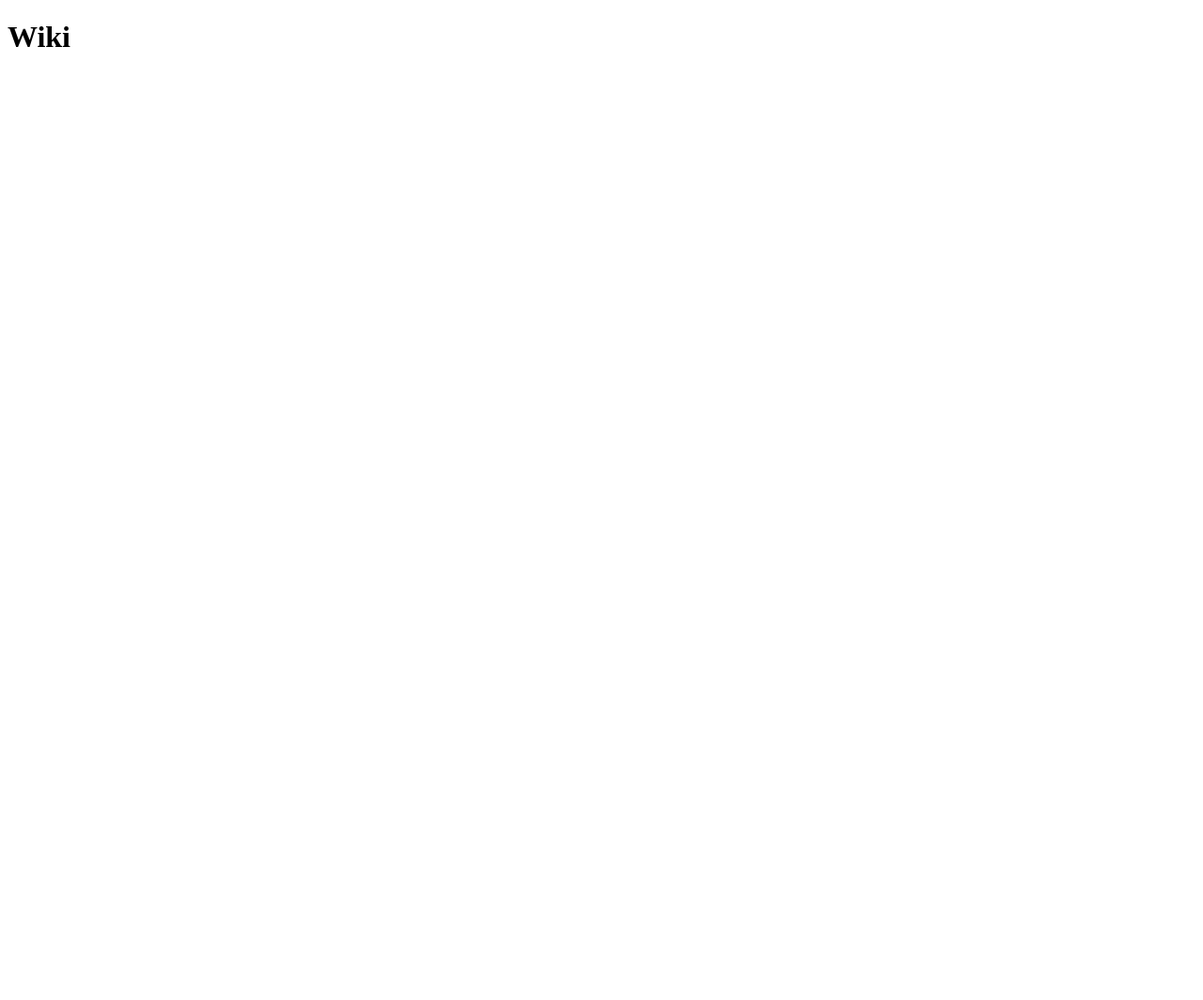
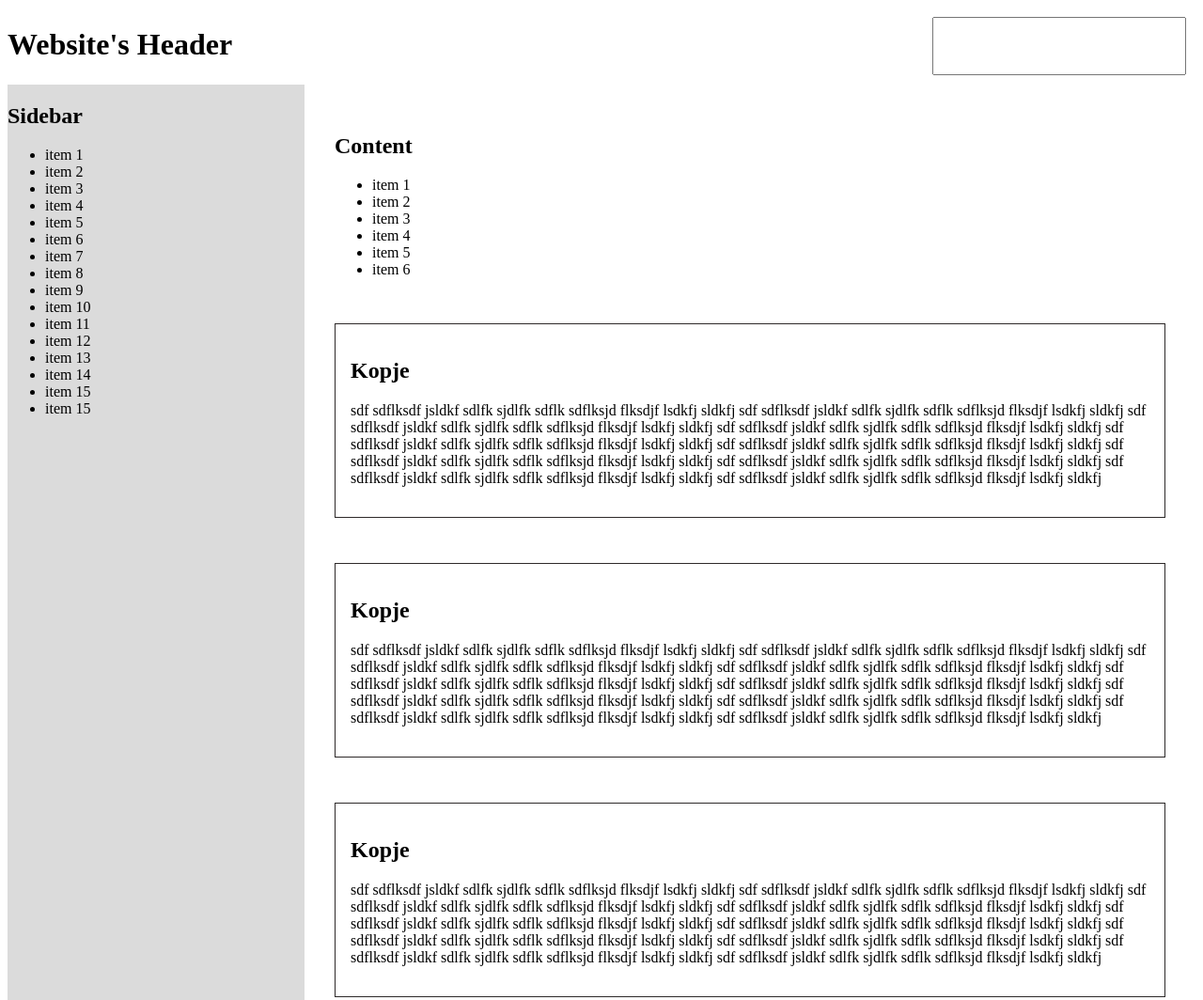
Before and after one commit to HU-SD-SV2PRFED-studenten-2021/prfed_2021-v2b-iv, a website: page WikiApp/src/index.html in a window 1280 px wide. Shown: the top 1064 px of the page at 94% size. Before the commit the page ends 800 px from the top, so only its background shows below. Drawn offline with Linux system fonts and the light colour scheme.

Commit message:
een messy mockup

```diff
--- a/WikiApp/src/index.html
+++ b/WikiApp/src/index.html
@@ -2,21 +2,76 @@
 <html lang="en">
 <head>
     <meta charset="UTF-8">
-    <title>Wiki V2B-IV</title>
-
-
+    <meta name="viewport" content="width=device-width, initial-scale=1.0">
+    <link rel="stylesheet" href="./styling/style.css">
+    <title>Prototype Hoofdpagina</title>
 </head>
 <body>
     <header>
-        <h1>Wiki</h1>
+        <h1>Website's Header</h1>
+
+        <label for="zoekbalk"></label>
+        <input type="text" id="zoekbalk" name="zoeken">
     </header>
+    <div class="sidebar">
+        <h2>Sidebar</h2>
+        <ul>
+            <li>item 1</li>
+            <li>item 2</li>
+            <li>item 3</li>
+            <li>item 4</li>
+            <li>item 5</li>
+            <li>item 6</li>
+            <li>item 7</li>
+            <li>item 8</li>
+            <li>item 9</li>
+            <li>item 10</li>
+            <li>item 11</li>
+            <li>item 12</li>
+            <li>item 13</li>
+            <li>item 14</li>
+            <li>item 15</li>
+
+            <li>item 15</li>
+        </ul>
+    </div>
 
     <main>
+
+        <div class="navbar">
+            <h2>Content</h2>
+            <ul>
+                <li>item 1</li>
+                <li>item 2</li>
+                <li>item 3</li>
+                <li>item 4</li>
+                <li>item 5</li>
+                <li>item 6</li>
+            </ul>
+        </div>
+
+    <article id="first-article">
+        <h2>Kopje</h2>
+        <p>sdf sdflksdf jsldkf sdlfk sjdlfk sdflk sdflksjd flksdjf lsdkfj sldkfj sdf sdflksdf jsldkf sdlfk sjdlfk sdflk sdflksjd flksdjf lsdkfj sldkfj sdf sdflksdf jsldkf sdlfk sjdlfk sdflk sdflksjd flksdjf lsdkfj sldkfj sdf sdflksdf jsldkf sdlfk sjdlfk sdflk sdflksjd flksdjf lsdkfj sldkfj sdf sdflksdf jsldkf sdlfk sjdlfk sdflk sdflksjd flksdjf lsdkfj sldkfj sdf sdflksdf jsldkf sdlfk sjdlfk sdflk sdflksjd flksdjf lsdkfj sldkfj sdf sdflksdf jsldkf sdlfk sjdlfk sdflk sdflksjd flksdjf lsdkfj sldkfj sdf sdflksdf jsldkf sdlfk sjdlfk sdflk sdflksjd flksdjf lsdkfj sldkfj sdf sdflksdf jsldkf sdlfk sjdlfk sdflk sdflksjd flksdjf lsdkfj sldkfj sdf sdflksdf jsldkf sdlfk sjdlfk sdflk sdflksjd flksdjf lsdkfj sldkfj </p>
+    </article>
+
+
+    <article id="second-article">
+        <h2>Kopje</h2>
+        <p>sdf sdflksdf jsldkf sdlfk sjdlfk sdflk sdflksjd flksdjf lsdkfj sldkfj sdf sdflksdf jsldkf sdlfk sjdlfk sdflk sdflksjd flksdjf lsdkfj sldkfj sdf sdflksdf jsldkf sdlfk sjdlfk sdflk sdflksjd flksdjf lsdkfj sldkfj sdf sdflksdf jsldkf sdlfk sjdlfk sdflk sdflksjd flksdjf lsdkfj sldkfj sdf sdflksdf jsldkf sdlfk sjdlfk sdflk sdflksjd flksdjf lsdkfj sldkfj sdf sdflksdf jsldkf sdlfk sjdlfk sdflk sdflksjd flksdjf lsdkfj sldkfj sdf sdflksdf jsldkf sdlfk sjdlfk sdflk sdflksjd flksdjf lsdkfj sldkfj sdf sdflksdf jsldkf sdlfk sjdlfk sdflk sdflksjd flksdjf lsdkfj sldkfj sdf sdflksdf jsldkf sdlfk sjdlfk sdflk sdflksjd flksdjf lsdkfj sldkfj sdf sdflksdf jsldkf sdlfk sjdlfk sdflk sdflksjd flksdjf lsdkfj sldkfj </p>
+    </article>
+
+
+    <article id="third-article">
+        <h2>Kopje</h2>
+        <p>sdf sdflksdf jsldkf sdlfk sjdlfk sdflk sdflksjd flksdjf lsdkfj sldkfj sdf sdflksdf jsldkf sdlfk sjdlfk sdflk sdflksjd flksdjf lsdkfj sldkfj sdf sdflksdf jsldkf sdlfk sjdlfk sdflk sdflksjd flksdjf lsdkfj sldkfj sdf sdflksdf jsldkf sdlfk sjdlfk sdflk sdflksjd flksdjf lsdkfj sldkfj sdf sdflksdf jsldkf sdlfk sjdlfk sdflk sdflksjd flksdjf lsdkfj sldkfj sdf sdflksdf jsldkf sdlfk sjdlfk sdflk sdflksjd flksdjf lsdkfj sldkfj sdf sdflksdf jsldkf sdlfk sjdlfk sdflk sdflksjd flksdjf lsdkfj sldkfj sdf sdflksdf jsldkf sdlfk sjdlfk sdflk sdflksjd flksdjf lsdkfj sldkfj sdf sdflksdf jsldkf sdlfk sjdlfk sdflk sdflksjd flksdjf lsdkfj sldkfj sdf sdflksdf jsldkf sdlfk sjdlfk sdflk sdflksjd flksdjf lsdkfj sldkfj </p>
+    </article>
+
     </main>
-
     <footer>
+        <p>
+            website's footer
+        </p>
     </footer>
-
 </body>
-
 </html>
--- /dev/null
+++ b/WikiApp/src/styling/style.css
@@ -0,0 +1,53 @@
+body {
+    display: grid;
+    grid-template-rows: auto auto 1fr 80px;
+    grid-template-columns: 1fr 3fr;
+
+    grid-template-areas:
+    "header header"
+    "sidebar navbar"
+    "sidebar main"
+    "footer footer";
+}
+
+
+main {
+    grid-area: main;
+    padding: 2em;
+
+}
+
+header {
+    grid-area: header;
+    display: flex;
+    flex-direction: row;
+    justify-content: space-between;
+}
+.sidebar {
+    grid-area: sidebar;
+    background-color: rgb(219, 219, 219);
+}
+
+.navbar {
+    grid-area: navbar;
+}
+
+footer {
+    grid-area: footer;
+    background-color: rgb(97, 97, 97);
+}
+
+
+#zoekbalk {
+    margin: 10px;
+    padding: 20px;
+    align-self: center;
+    height: 1em;
+    font-size: 1.1em;
+}
+
+article {
+    border: 0.1em solid rgb(46, 42, 42);
+    margin-top: 3em;
+    padding: 1em;
+}
```
